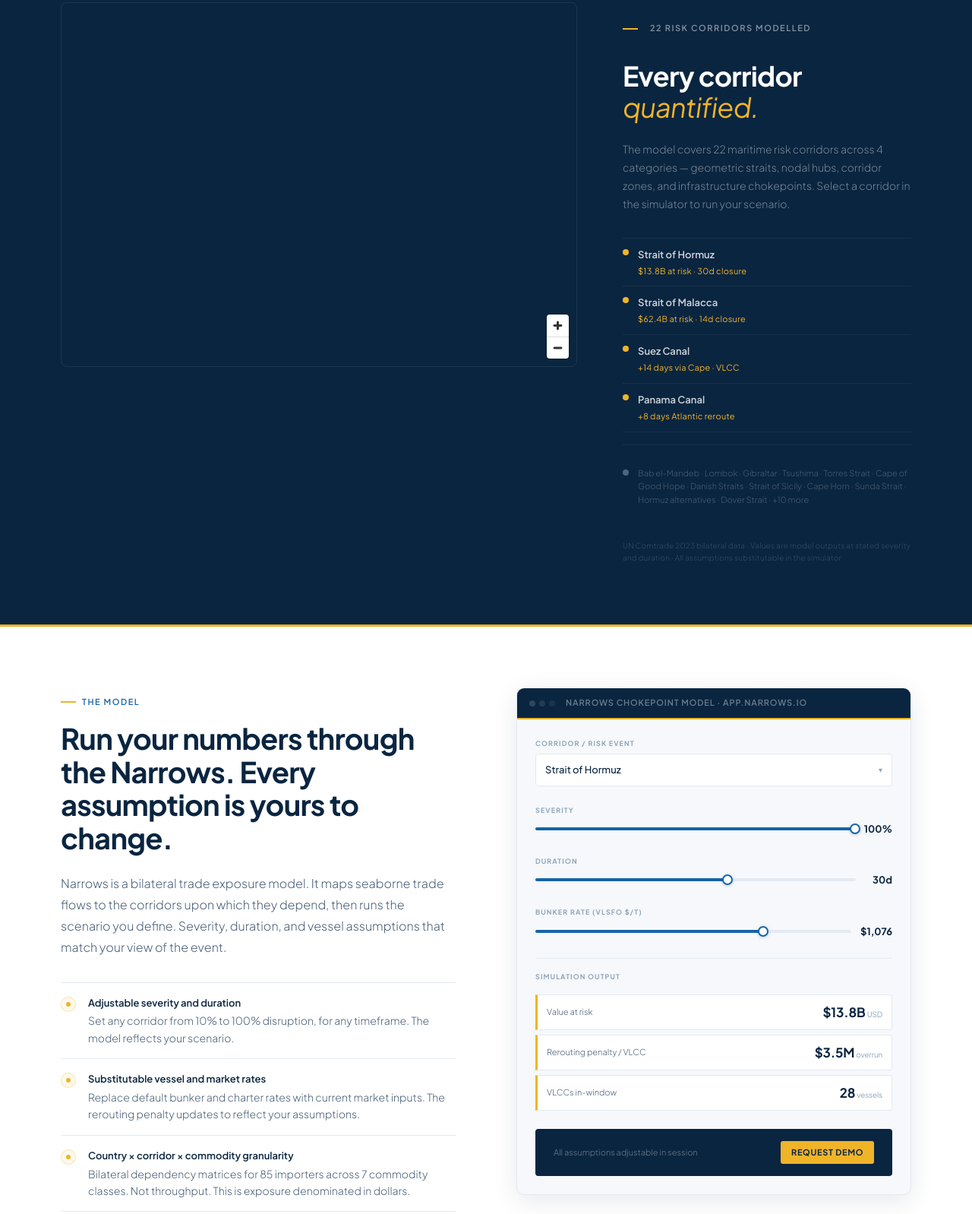
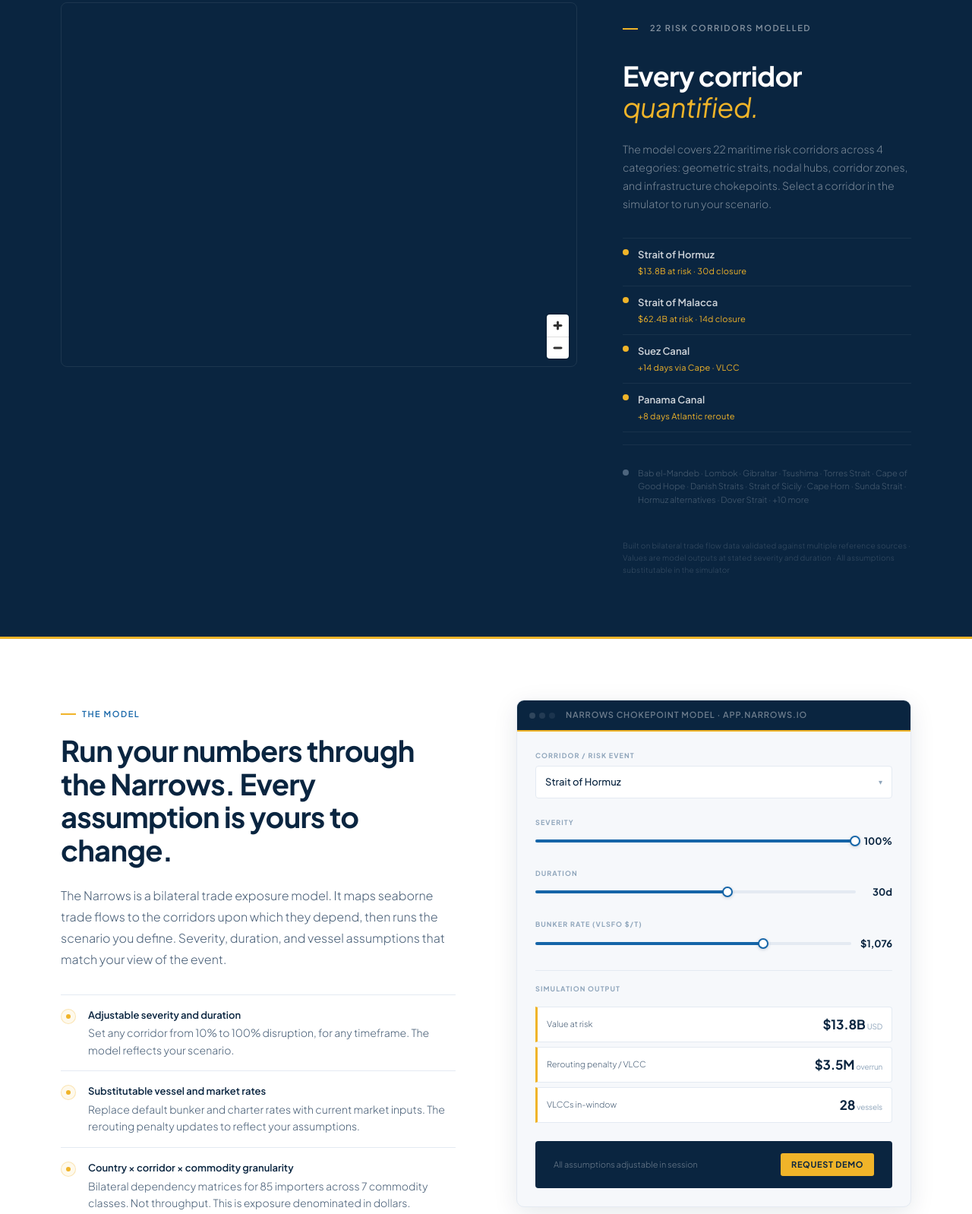
Before and after one commit to adamfysh/0526, an Astro site: page / in a window 1280 px wide. Shown: the part 1082-2680 px from the top of the page at 76% size. Built offline with nearby package versions, Linux system fonts and the light colour scheme; Astro itself is replaced by a stand-in of ours; no server answers.

Commit message:
Correct grammar and improve clarity in text

```diff
--- a/src/pages/index.astro
+++ b/src/pages/index.astro
@@ -479,7 +479,7 @@ import BaseLayout from '../layouts/BaseLayout.astro';
         Every corridor <em>quantified.</em>
       </h2>
       <p class="map-sub">
-        The model covers 22 maritime risk corridors across 4 categories — geometric straits, nodal hubs, corridor zones, and infrastructure chokepoints. Select a corridor in the simulator to run your scenario.
+        The model covers 22 maritime risk corridors across 4 categories: geometric straits, nodal hubs, corridor zones, and infrastructure chokepoints. Select a corridor in the simulator to run your scenario.
       </p>
 
       <div class="map-stat-list">
@@ -519,7 +519,7 @@ import BaseLayout from '../layouts/BaseLayout.astro';
       </div>
 
       <p class="map-source">
-        UN Comtrade 2023 bilateral data · Values are model outputs at stated severity and duration · All assumptions substitutable in the simulator
+        Built on bilateral trade flow data validated against multiple reference sources · Values are model outputs at stated severity and duration · All assumptions substitutable in the simulator
       </p>
     </div>
 
@@ -865,7 +865,7 @@ window.addEventListener('load', () => {
       <div class="eyebrow">The model</div>
       <h2 class="section-title">Run your numbers through the Narrows. Every assumption is yours to change.</h2>
       <p class="section-lead" style="margin-bottom:var(--s3);">
-        Narrows is a bilateral trade exposure model. It maps seaborne trade flows to the corridors upon which they depend, then runs the scenario you define. Severity, duration, and vessel assumptions that match your view of the event.
+        The Narrows is a bilateral trade exposure model. It maps seaborne trade flows to the corridors upon which they depend, then runs the scenario you define. Severity, duration, and vessel assumptions that match your view of the event.
       </p>
       <ul class="simulator-feature-list">
         <li class="sim-feature">
@@ -982,7 +982,7 @@ window.addEventListener('load', () => {
   <div class="distinction-inner">
     <div>
       <div class="eyebrow">How The Narrows is different</div>
-      <h2 class="section-title">PortWatch tells you a disruption is happening. The Narrows tells you what it costs.</h2>
+      <h2 class="section-title">PortWatch tells you a disruption is happening. <br>The Narrows tells you what it costs.</h2>
       <p class="section-lead">Existing tools measure throughput. The Narrows measures exposure. Knowing a corridor is stressed is not the same as knowing how much of your book is at risk or who bears it.</p>
       <a href="#contact" class="btn btn-navy">Request a demo</a>
     </div>
@@ -1010,8 +1010,8 @@ window.addEventListener('load', () => {
     <div>
       <div class="live-tag">Current context</div>
       <h2 class="live-title">The Strait of Hormuz has been effectively closed since February 2026.</h2>
-      <p class="live-body">Iran began charging <strong>over $1 million per vessel</strong> to transit the strait. 230 loaded tankers are at anchor inside the Gulf. The BDTI is up 156%.</p>
-      <p class="live-body">The news explains the event. The model explains the exposure; which importers face binary dependency, what rerouting costs at today's rates, and what the accumulation number looks like across a fleet.</p>
+      <p class="live-body">Iran is charging <strong>over $1 million per vessel</strong> to transit the strait. 230 loaded tankers are at anchor inside the Gulf. The BDTI is up 156%.</p>
+      <p class="live-body">The news describes the event. The model explains the exposure; which importers face binary dependency, what rerouting costs at today's rates, and what the accumulation number looks like across a fleet.</p>
       <a href="/analysis/hormuz" class="btn btn-gold" style="margin-top:var(--s2);">Read the Hormuz analysis</a>
     </div>
     <div class="live-stats">
```
